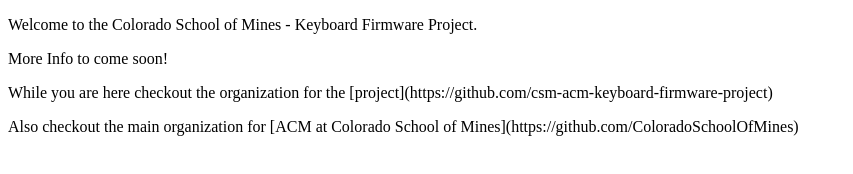
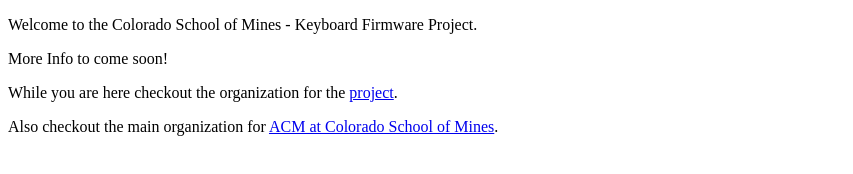
Before and after one commit to csm-acm-keyboard-firmware-project/csm-acm-keyboard-firmware-project.github.io, a plain HTML site: page index.html in a window 1280 px wide. Shown: the whole page, without its empty margins (0-853 px from the left). Drawn offline with Linux system fonts and the light colour scheme.

Commit message:
fixed links on main page

```diff
--- a/index.html
+++ b/index.html
@@ -6,7 +6,7 @@
     <body>
         <p>Welcome to the Colorado School of Mines - Keyboard Firmware Project.</p>
         <p>More Info to come soon!</p>
-        <p>While you are here checkout the organization for the [project](https://github.com/csm-acm-keyboard-firmware-project)</p>
-        <p>Also checkout the main organization for [ACM at Colorado School of Mines](https://github.com/ColoradoSchoolOfMines)</p>
+        <p>While you are here checkout the organization for the <a href="https://github.com/csm-acm-keyboard-firmware-project">project</a>.</p>
+        <p>Also checkout the main organization for <a href="https://github.com/ColoradoSchoolOfMines">ACM at Colorado School of Mines</a>.</p>
     </body>
 </html>
```
